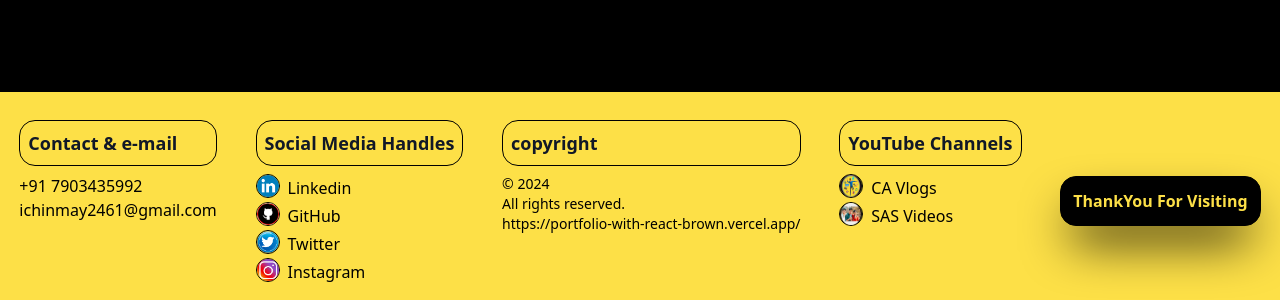
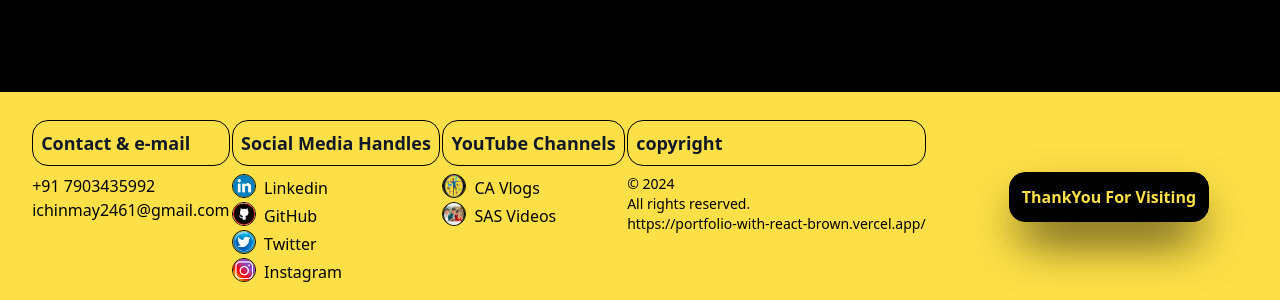
Before and after one commit to iiichinmay/PortfolioWithReact, a React (Create React App) app: page / in a window 1280 px wide. Shown: the part 3740-4040 px from the top of the page. Built offline with nearby package versions, Linux system fonts and the light colour scheme; a web font is replaced by a local one.

Commit message:
footer setup

```diff
--- a/src/component/footer/footer.jsx
+++ b/src/component/footer/footer.jsx
@@ -4,8 +4,8 @@ const Footer = () => {
   return (
     <main className="bg-yellow-300 h-52 ">
       <div className="flex items-center justify-center"></div>
-      <left>
-        <ul className="flex justify-around mt-7">
+      <left className='flex gap-5 justify-around'>
+        <ul className="flex justify-around mt-7  w-[70%] ">
           <li>
             <div className="title-style">Contact & e-mail</div>
             <span>+91 7903435992</span>
@@ -45,42 +45,54 @@ const Footer = () => {
               </div>
             ))}
           </li>
-
-          <li>
-            <h1 className="title-style">copyright</h1>
-            <p class=" text-black text-sm">
-              &copy; {new Date().getFullYear()} <br /> All rights reserved.
-              <br /> https://portfolio-with-react-brown.vercel.app/
-            </p>
-          </li>
-
           <li>
             <h1 className="title-style ">YouTube Channels</h1>
             <div className="flex items-center space-x-2">
-                <img src="./images/cavlogs.png" alt="CA Vlogs" className="icon-style"/>
-                <a href="https://www.youtube.com/@CAVlogsLovesYouAlways" className="text-black hover:underline">
+              <img
+                src="./images/cavlogs.png"
+                alt="CA Vlogs"
+                className="icon-style"
+              />
+              <a
+                href="https://www.youtube.com/@CAVlogsLovesYouAlways"
+                className="text-black hover:underline"
+              >
                 CA Vlogs
               </a>
             </div>
 
             <div className="flex items-center space-x-2">
-                <img src="./images/sas.png" alt="SAS Videos" className="icon-style"/>
-                <a href="https://www.youtube.com/@SASVideos" className="text-black hover:underline">
+              <img
+                src="./images/sas.png"
+                alt="SAS Videos"
+                className="icon-style"
+              />
+              <a
+                href="https://www.youtube.com/@SASVideos"
+                className="text-black hover:underline"
+              >
                 SAS Videos
               </a>
             </div>
           </li>
+          <li>
+            <h1 className="title-style">copyright</h1>
+            <p class=" text-black text-sm">
+              &copy; {new Date().getFullYear()} <br /> All rights reserved.
+              <br /> <a href="https://portfolio-with-react-brown.vercel.app/">https://portfolio-with-react-brown.vercel.app/</a>
+            </p>
+          </li>
+        </ul>
 
+        <ul>
           <li>
-              <h1 className="font-bold mt-14 border border-black rounded-2xl p-3 shadow-black shadow-2xl bg-black text-yellow-300">
+            <h1 className="font-bold mt-20 mr-10 border border-black rounded-2xl p-3 shadow-black shadow-2xl bg-black text-yellow-300">
               ThankYou For Visiting
             </h1>
           </li>
-
         </ul>
       </left>
     </main>
   );
 };
-
 export default Footer;
```
Also changed, not shown: public/images/shirt.jpg (added). Lines whose indentation alone changed are shown as unchanged.
